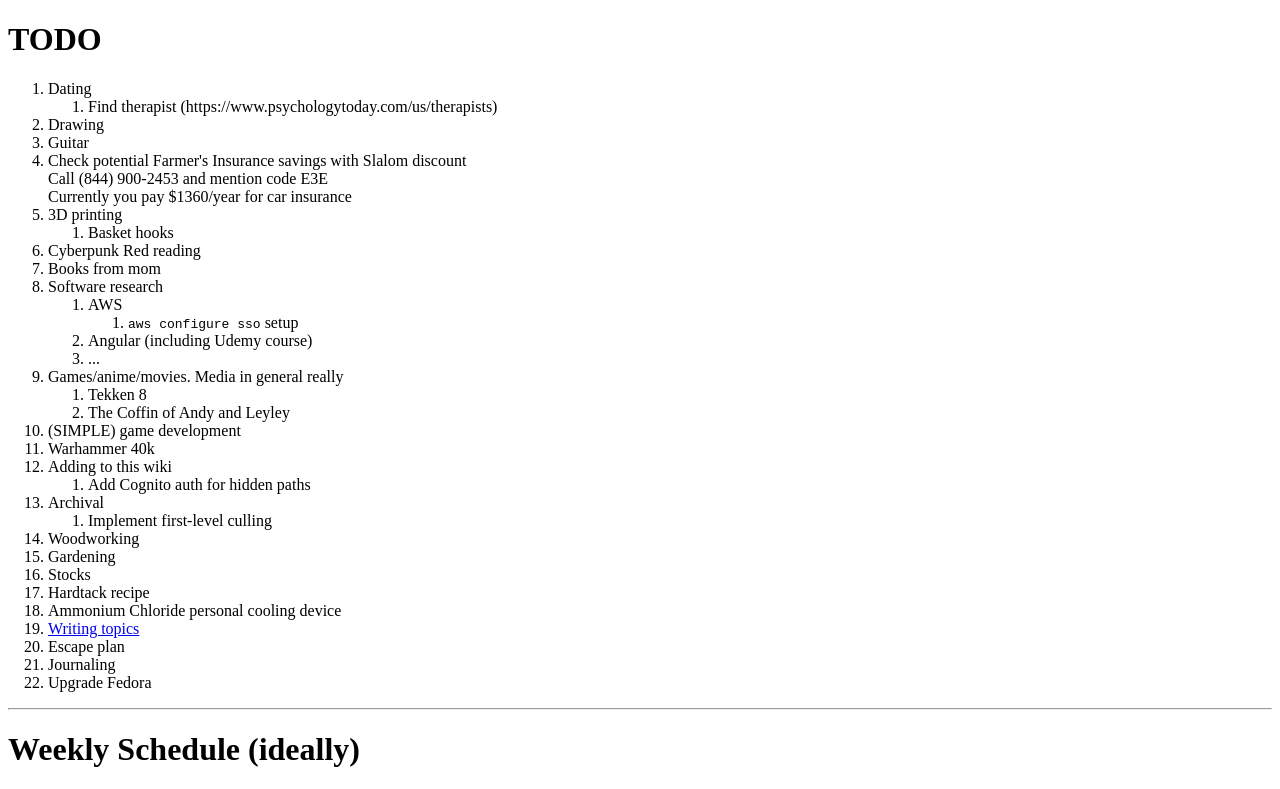
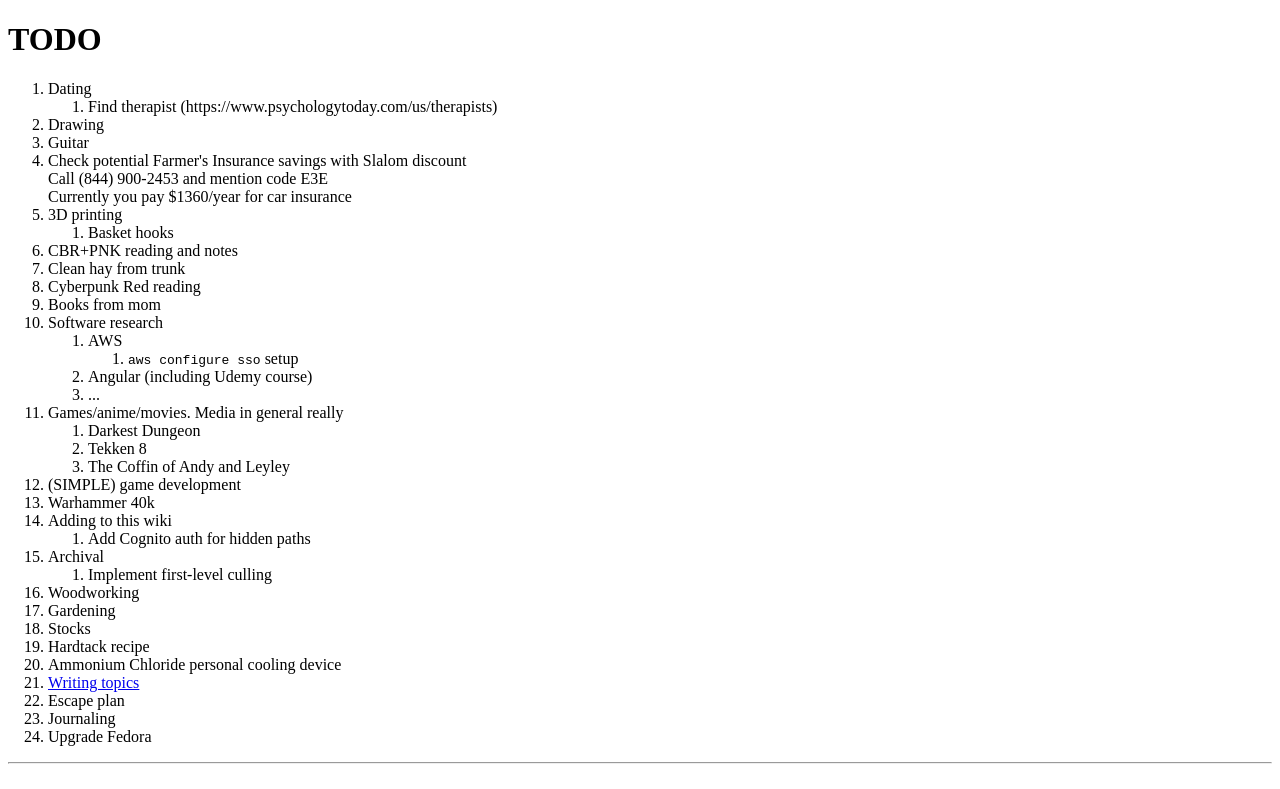
Before and after one commit to RadicalGarlic/safehouse.kim, an Angular app: page /wiki in a window 1280 px wide. Shown: the top 789 px of the page. Built offline with nearby package versions, Linux system fonts and the light colour scheme.

Commit message:
Update TODO
Darkest dungeon
Hay in trunk
CBR+PNK

```diff
--- a/src/app/wiki/wiki.component.html
+++ b/src/app/wiki/wiki.component.html
@@ -20,6 +20,8 @@
         <li>Basket hooks</li>
       </ol>
     </li>
+    <li>CBR+PNK reading and notes</li>
+    <li>Clean hay from trunk</li>
     <li>Cyberpunk Red reading</li>
     <li>Books from mom</li>
     <li>
@@ -38,6 +40,7 @@
     <li>
       <p>Games/anime/movies. Media in general really</p>
       <ol>
+        <li>Darkest Dungeon</li>
         <li>Tekken 8</li>
         <li>The Coffin of Andy and Leyley</li>
       </ol>
```
